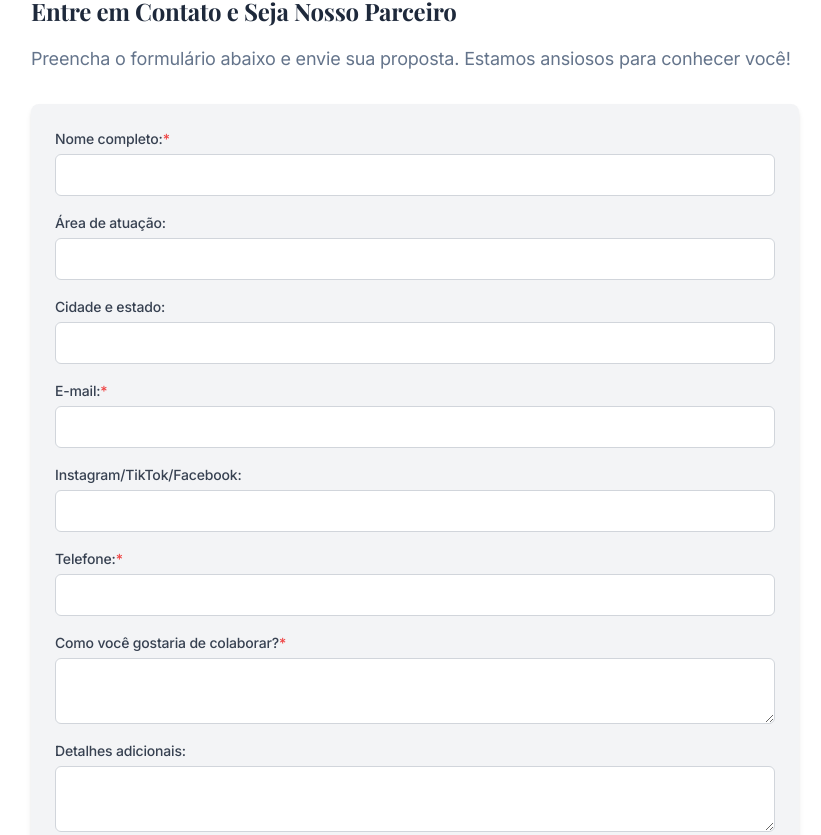
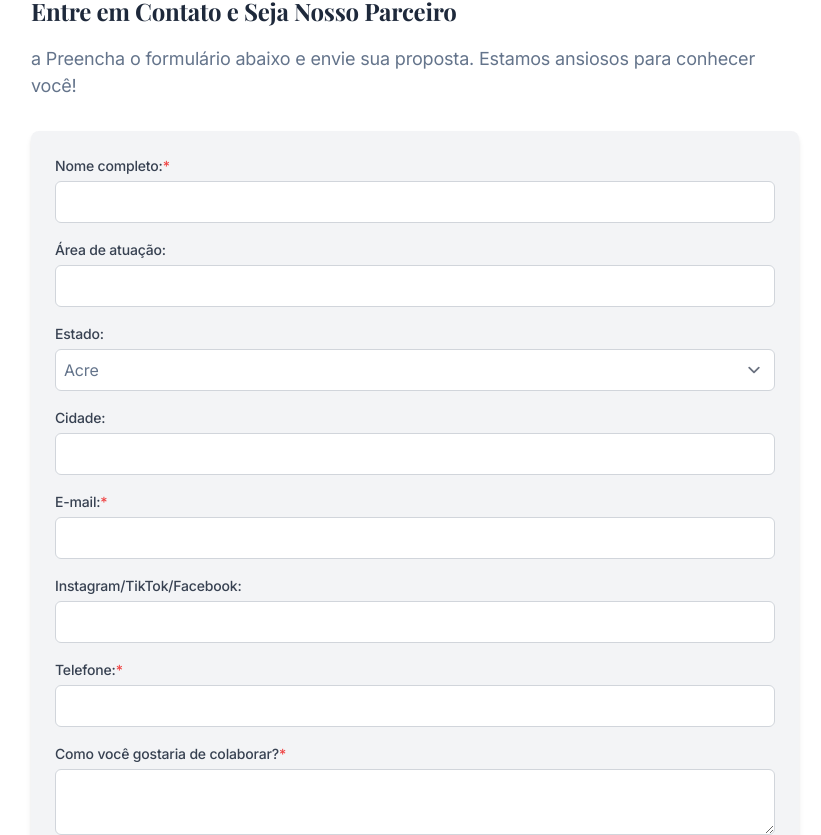
Before and after one commit to waltergalvao/advocaciagalvao.com.br, a Next.js app: page /parceiros in a window 1280 px wide. Shown: the part 1279-2114 px from the top of the page, without its empty margins (225-1046 px from the left). Built offline with nearby package versions, Linux system fonts and the light colour scheme; no server answers; a web font is replaced by a local one.

Commit message:
feat: parceiros form interactivity

```diff
--- a/app/(default)/parceiros/page.tsx
+++ b/app/(default)/parceiros/page.tsx
@@ -1,3 +1,5 @@
+import { ParceiroForm } from "@/components/form/parceiro-form";
+
 export const metadata = {
   title: "Galvão Advocacia",
 };
@@ -14,93 +16,110 @@ export default function Parceiros() {
               </h2>
 
               <p className="mb-8">
-                Na Advocacia Galvão, acreditamos no poder da colaboração. Seja você um advogado,
-                criador de conteúdo, palestrante ou mentor, há espaço para criarmos parcerias
-                que gerem valor para ambas as partes. Nossa missão é oferecer soluções jurídicas
-                de excelência e, para isso, queremos construir uma rede de parceiros que compartilhem
-                desse mesmo propósito.
+                Na Advocacia Galvão, acreditamos no poder da colaboração. Seja
+                você um advogado, criador de conteúdo, palestrante ou mentor, há
+                espaço para criarmos parcerias que gerem valor para ambas as
+                partes. Nossa missão é oferecer soluções jurídicas de excelência
+                e, para isso, queremos construir uma rede de parceiros que
+                compartilhem desse mesmo propósito.
               </p>
 
               <h3 className="h4 font-playfair-display text-slate-800 mb-4">
                 Quem Pode Ser Nosso Parceiro?
               </h3>
               <ul className="list-disc ml-6 mb-8">
-                <li><strong>Advogados de Outros Estados:</strong> Para realização de audiências, diligências ou suporte jurídico em locais fora da nossa base de atuação.</li>
-                <li><strong>Advogados:</strong> Possui um cliente com uma demanda específica de direito digital? Podemos ajudar com a melhor solução, seja num simples assessoramento ou até na redação de petições.</li>
-                <li><strong>Criadores de Conteúdo:</strong> Blogueiros, influencers e especialistas que produzem conteúdo relevante sobre e-commerce, marketplaces ou empreendedorismo.</li>
-                <li><strong>Palestrantes e Mentores:</strong> Profissionais que lideram grupos de mentoria, eventos e treinamentos voltados para empresários.</li>
-                <li><strong>Empresas e Profissionais de Tecnologia:</strong> Desenvolvedores, plataformas e consultores especializados em soluções para e-commerce.</li>
-                <li><strong>Outros Profissionais:</strong> Qualquer pessoa ou empresa que enxergue valor em colaborar para resolver problemas e proteger negócios no setor jurídico, contando com o amplo know-how do escritório.</li>
+                <li>
+                  <strong>Advogados de Outros Estados:</strong> Para realização
+                  de audiências, diligências ou suporte jurídico em locais fora
+                  da nossa base de atuação.
+                </li>
+                <li>
+                  <strong>Advogados:</strong> Possui um cliente com uma demanda
+                  específica de direito digital? Podemos ajudar com a melhor
+                  solução, seja num simples assessoramento ou até na redação de
+                  petições.
+                </li>
+                <li>
+                  <strong>Criadores de Conteúdo:</strong> Blogueiros,
+                  influencers e especialistas que produzem conteúdo relevante
+                  sobre e-commerce, marketplaces ou empreendedorismo.
+                </li>
+                <li>
+                  <strong>Palestrantes e Mentores:</strong> Profissionais que
+                  lideram grupos de mentoria, eventos e treinamentos voltados
+                  para empresários.
+                </li>
+                <li>
+                  <strong>Empresas e Profissionais de Tecnologia:</strong>{" "}
+                  Desenvolvedores, plataformas e consultores especializados em
+                  soluções para e-commerce.
+                </li>
+                <li>
+                  <strong>Outros Profissionais:</strong> Qualquer pessoa ou
+                  empresa que enxergue valor em colaborar para resolver
+                  problemas e proteger negócios no setor jurídico, contando com
+                  o amplo know-how do escritório.
+                </li>
               </ul>
 
               <h3 className="h4 font-playfair-display text-slate-800 mb-4">
                 Por Que Fazer Parceria Com a Advocacia Galvão?
               </h3>
               <ul className="list-disc ml-6 mb-8">
-                <li><strong>Benefício mútuo:</strong> Compartilhamos oportunidades, seja na indicação de clientes, palestras ou projetos conjuntos.</li>
-                <li><strong>Confiança e Profissionalismo:</strong> Garantimos transparência e ética em todas as parcerias.</li>
-                <li><strong>Rede de Colaboração:</strong> Juntos, podemos ampliar o impacto e gerar mais resultados para nossos clientes e parceiros.</li>
+                <li>
+                  <strong>Benefício mútuo:</strong> Compartilhamos
+                  oportunidades, seja na indicação de clientes, palestras ou
+                  projetos conjuntos.
+                </li>
+                <li>
+                  <strong>Confiança e Profissionalismo:</strong> Garantimos
+                  transparência e ética em todas as parcerias.
+                </li>
+                <li>
+                  <strong>Rede de Colaboração:</strong> Juntos, podemos ampliar
+                  o impacto e gerar mais resultados para nossos clientes e
+                  parceiros.
+                </li>
               </ul>
 
               <h3 className="h4 font-playfair-display text-slate-800 mb-4">
                 Como Funciona?
               </h3>
               <ol className="list-decimal ml-6 mb-8">
-                <li><strong>Preencha o Formulário:</strong> Conte-nos mais sobre você e como gostaria de colaborar conosco.</li>
-                <li><strong>Avaliação:</strong> Analisaremos sua proposta e entraremos em contato para alinhar as possibilidades.</li>
-                <li><strong>Estabelecimento da Parceria:</strong> Definiremos como podemos trabalhar juntos, seja por meio de indicações, divisão de honorários ou projetos em conjunto.</li>
+                <li>
+                  <strong>Preencha o Formulário:</strong> Conte-nos mais sobre
+                  você e como gostaria de colaborar conosco.
+                </li>
+                <li>
+                  <strong>Avaliação:</strong> Analisaremos sua proposta e
+                  entraremos em contato para alinhar as possibilidades.
+                </li>
+                <li>
+                  <strong>Estabelecimento da Parceria:</strong> Definiremos como
+                  podemos trabalhar juntos, seja por meio de indicações, divisão
+                  de honorários ou projetos em conjunto.
+                </li>
               </ol>
 
               <h3 className="h4 font-playfair-display text-slate-800 mb-4">
                 Entre em Contato e Seja Nosso Parceiro
               </h3>
               <p className="mb-8">
-                Preencha o formulário abaixo e envie sua proposta. Estamos ansiosos para conhecer você!
+                a Preencha o formulário abaixo e envie sua proposta. Estamos
+                ansiosos para conhecer você!
               </p>
 
-              <form className="space-y-4 bg-gray-100 p-6 rounded-lg shadow-md">
-                <div>
-                  <label className="block text-sm font-medium text-gray-700">Nome completo:<span className="text-red-500">*</span></label>
-                  <input type="text" className="mt-1 block w-full p-2 border border-gray-300 rounded-md" required />
-                </div>
-                <div>
-                  <label className="block text-sm font-medium text-gray-700">Área de atuação:</label>
-                  <input type="text" className="mt-1 block w-full p-2 border border-gray-300 rounded-md" required />
-                </div>
-                <div>
-                  <label className="block text-sm font-medium text-gray-700">Cidade e estado:</label>
-                  <input type="text" className="mt-1 block w-full p-2 border border-gray-300 rounded-md" required />
-                </div>
-                <div>
-                  <label className="block text-sm font-medium text-gray-700">E-mail:<span className="text-red-500">*</span></label>
-                  <input type="email" className="mt-1 block w-full p-2 border border-gray-300 rounded-md" required />
-                </div>
-                <div>
-                  <label className="block text-sm font-medium text-gray-700">Instagram/TikTok/Facebook:</label>
-                  <input type="text" className="mt-1 block w-full p-2 border border-gray-300 rounded-md" />
-                </div>
-                <div>
-                  <label className="block text-sm font-medium text-gray-700">Telefone:<span className="text-red-500">*</span></label>
-                  <input type="tel" className="mt-1 block w-full p-2 border border-gray-300 rounded-md" required />
-                </div>
-                <div>
-                  <label className="block text-sm font-medium text-gray-700">Como você gostaria de colaborar?<span className="text-red-500">*</span></label>
-                  <textarea className="mt-1 block w-full p-2 border border-gray-300 rounded-md" required></textarea>
-                </div>
-                <div>
-                  <label className="block text-sm font-medium text-gray-700">Detalhes adicionais:</label>
-                  <textarea className="mt-1 block w-full p-2 border border-gray-300 rounded-md"></textarea>
-                </div>
-                <div>
-                  <button type="submit" className="w-full bg-blue-600 text-white py-2 rounded-md hover:bg-blue-700 transition">
-                    Enviar Proposta de Parceria
-                  </button>
-                </div>
-              </form>
+              <ParceiroForm />
               <br />
               <p className="mb-8">
                 Se preferir, entre em contato diretamente pelo e-mail
-                <a href="mailto:parcerias@advocaciagalvao.com.br" className="text-blue-600"> parcerias@advocaciagalvao.com.br </a>
+                <a
+                  href="mailto:parcerias@advocaciagalvao.com.br"
+                  className="text-blue-600"
+                >
+                  {" "}
+                  parcerias@advocaciagalvao.com.br{" "}
+                </a>
                 ou pelo nosso telefone. Estamos à disposição para conversar.
               </p>
             </div>
--- /dev/null
+++ b/components/form/actions.ts
@@ -0,0 +1,20 @@
+"use server";
+
+export async function createContactEntry(formData: FormData) {
+  const name = formData.get("name");
+  const role = formData.get("role");
+  const state = formData.get("state");
+  const city = formData.get("city");
+  const email = formData.get("email");
+  const phone = formData.get("phone");
+  const partnership = formData.get("partnership");
+  const details = formData.get("details");
+
+  console.log("name is", name);
+  console.log("role is", role);
+  console.log("state is", state);
+  console.log("city is", city);
+  console.log("email is", email);
+  console.log("phone is", phone);
+  console.log("partnership is", partnership);
+}
--- /dev/null
+++ b/components/form/parceiro-form.tsx
@@ -0,0 +1,170 @@
+"use client";
+
+import { createContactEntry } from "./actions";
+import { useState } from "react";
+import { IconCheck } from "@tabler/icons-react";
+
+export const ParceiroForm = () => {
+  const [isSent, setIsSent] = useState(false);
+
+  async function handleSubmit(event: React.FormEvent<HTMLFormElement>) {
+    event.preventDefault();
+    const formData = new FormData(event.currentTarget);
+
+    await createContactEntry(formData);
+
+    setIsSent(true);
+  }
+
+  if (isSent) {
+    return (
+      <div className="flex gap-2 bg-green-100 p-4">
+        <IconCheck className="text-green-500" />
+        Mensagem enviada com sucesso! Iremos entrar em contato em breve.
+      </div>
+    );
+  }
+
+  return (
+    <>
+      <form
+        onSubmit={handleSubmit}
+        className="space-y-4 bg-gray-100 p-6 rounded-lg shadow-md"
+      >
+        <div>
+          <label className="block text-sm font-medium text-gray-700">
+            Nome completo:<span className="text-red-500">*</span>
+          </label>
+          <input
+            name="name"
+            type="text"
+            className="mt-1 block w-full p-2 border border-gray-300 rounded-md"
+            required
+          />
+        </div>
+        <div>
+          <label className="block text-sm font-medium text-gray-700">
+            Área de atuação:
+          </label>
+          <input
+            name="role"
+            type="text"
+            className="mt-1 block w-full p-2 border border-gray-300 rounded-md"
+            required
+          />
+        </div>
+
+        <div>
+          <label className="block text-sm font-medium text-gray-700">
+            Estado:
+          </label>
+          <select
+            name="state"
+            className="mt-1 block w-full p-2 border border-gray-300 rounded-md"
+            required
+          >
+            <option value="AC">Acre</option>
+            <option value="AL">Alagoas</option>
+            <option value="AP">Amapá</option>
+            <option value="AM">Amazonas</option>
+            <option value="BA">Bahia</option>
+            <option value="CE">Ceará</option>
+            <option value="DF">Distrito Federal</option>
+            <option value="ES">Espírito Santo</option>
+            <option value="GO">Goiás</option>
+            <option value="MA">Maranhão</option>
+            <option value="MT">Mato Grosso</option>
+            <option value="MS">Mato Grosso do Sul</option>
+            <option value="MG">Minas Gerais</option>
+            <option value="PA">Pará</option>
+            <option value="PB">Paraíba</option>
+            <option value="PR">Paraná</option>
+            <option value="PE">Pernambuco</option>
+            <option value="PI">Piauí</option>
+            <option value="RJ">Rio de Janeiro</option>
+            <option value="RN">Rio Grande do Norte</option>
+            <option value="RS">Rio Grande do Sul</option>
+            <option value="RO">Rondônia</option>
+            <option value="RR">Roraima</option>
+            <option value="SC">Santa Catarina</option>
+            <option value="SP">São Paulo</option>
+            <option value="SE">Sergipe</option>
+            <option value="TO">Tocantins</option>
+          </select>
+        </div>
+
+        <div>
+          <label className="block text-sm font-medium text-gray-700">
+            Cidade:
+          </label>
+          <input
+            name="city"
+            type="text"
+            className="mt-1 block w-full p-2 border border-gray-300 rounded-md"
+            required
+          />
+        </div>
+        <div>
+          <label className="block text-sm font-medium text-gray-700">
+            E-mail:<span className="text-red-500">*</span>
+          </label>
+          <input
+            name="email"
+            type="email"
+            className="mt-1 block w-full p-2 border border-gray-300 rounded-md"
+            required
+          />
+        </div>
+        <div>
+          <label className="block text-sm font-medium text-gray-700">
+            Instagram/TikTok/Facebook:
+          </label>
+          <input
+            name="social"
+            type="text"
+            className="mt-1 block w-full p-2 border border-gray-300 rounded-md"
+          />
+        </div>
+        <div>
+          <label className="block text-sm font-medium text-gray-700">
+            Telefone:<span className="text-red-500">*</span>
+          </label>
+          <input
+            name="phone"
+            type="tel"
+            className="mt-1 block w-full p-2 border border-gray-300 rounded-md"
+            required
+          />
+        </div>
+        <div>
+          <label className="block text-sm font-medium text-gray-700">
+            Como você gostaria de colaborar?
+            <span className="text-red-500">*</span>
+          </label>
+          <textarea
+            name="partnership"
+            className="mt-1 block w-full p-2 border border-gray-300 rounded-md"
+            required
+          ></textarea>
+        </div>
+        <div>
+          <label className="block text-sm font-medium text-gray-700">
+            Detalhes adicionais:
+          </label>
+          <textarea
+            name="details"
+            className="mt-1 block w-full p-2 border border-gray-300 rounded-md"
+          ></textarea>
+        </div>
+        <div>
+          <button
+            type="submit"
+            className="w-full bg-blue-600 text-white py-2 rounded-md hover:bg-blue-700 transition"
+          >
+            Enviar Proposta de Parceria
+          </button>
+        </div>
+      </form>
+    </>
+  );
+};
--- a/components/ui/header.tsx
+++ b/components/ui/header.tsx
@@ -52,14 +52,14 @@ export default function Header({ mode = "dark" }: { mode?: string }) {
                   Mensalistas
                 </Link>
               </li>
-              {/* <li>
+              <li>
                 <Link
                   href="/parceiros"
                   className="font-medium text-slate-800 hover:text-slate-200 dark:text-slate-400 dark:hover:text-slate-200 px-3 lg:px-5 py-2 flex items-center transition duration-150 ease-in-out"
                 >
                   Parceiros
                 </Link>
-              </li> */}
+              </li>
               <li>
                 <Link
                   href="/#faq"
--- a/components/ui/mobile-menu.tsx
+++ b/components/ui/mobile-menu.tsx
@@ -109,7 +109,7 @@ export default function MobileMenu() {
                 Mensalistas
               </Link>
             </li>
-            {/* <li>
+            <li>
               <Link
                 href="/parceiros"
                 className="flex font-medium text-slate-800 hover:text-blue-600 py-2"
@@ -117,7 +117,7 @@ export default function MobileMenu() {
               >
                 Parceiros
               </Link>
-            </li> */}
+            </li>
             <li>
               <Link
                 href="/#faq"
```
